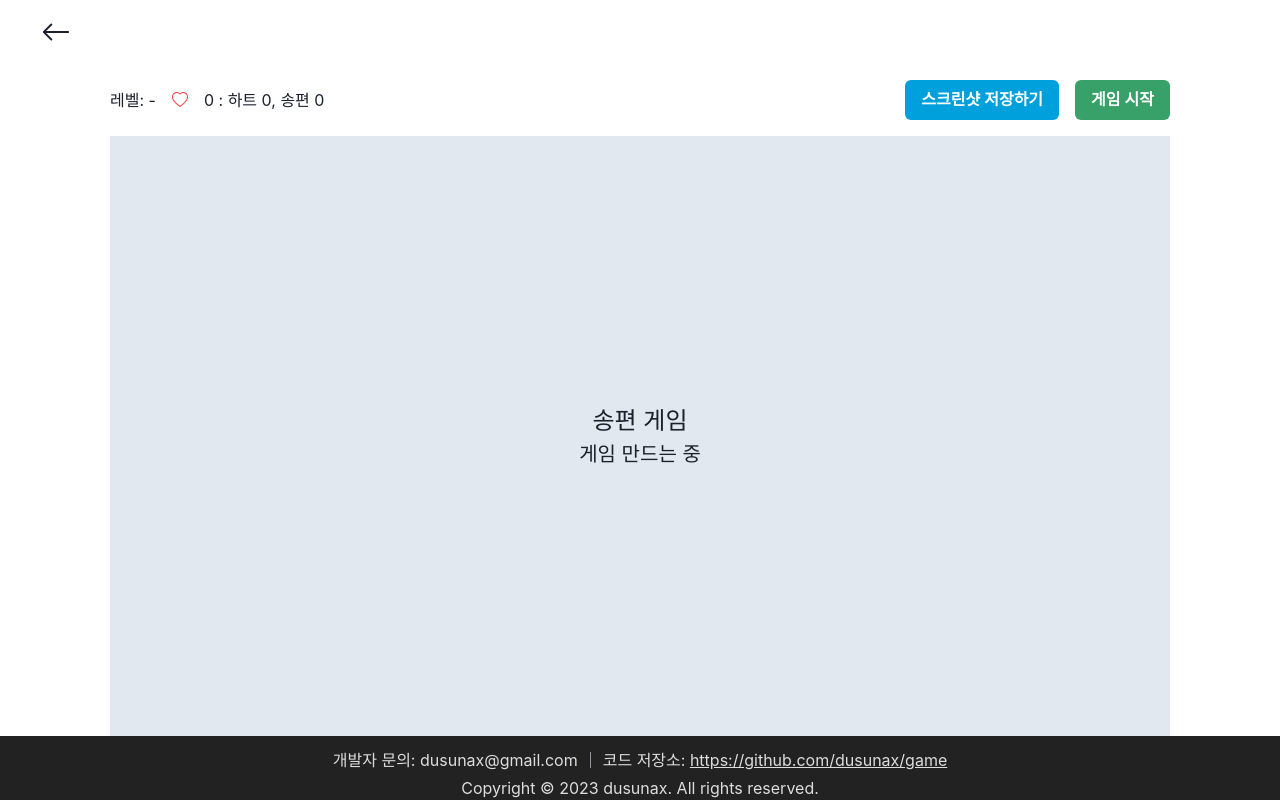
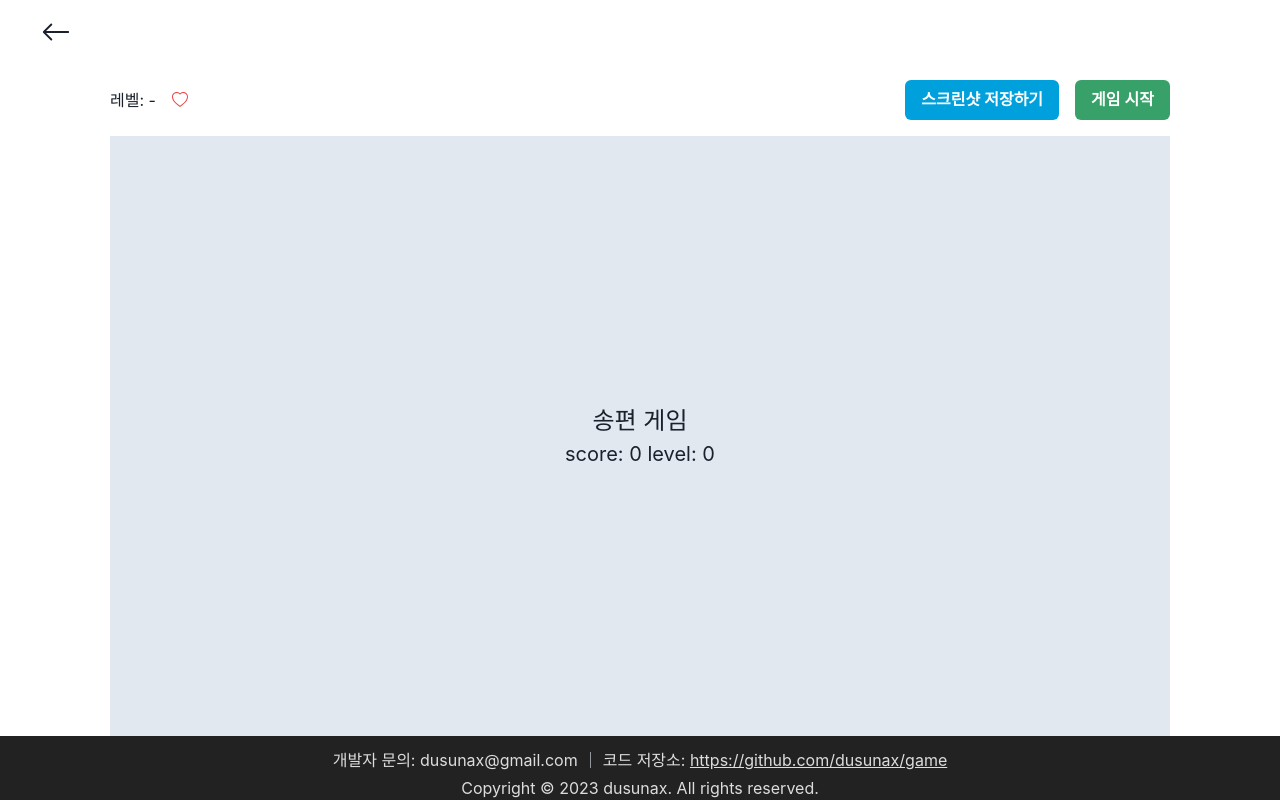
Before and after one commit to dusunax/game, a Next.js app: page /slingshot in a window 1280 px wide. Both pictures are taken after a click on the button "게임 종료". Built offline with nearby package versions, Linux system fonts and the light colour scheme.

Commit message:
Feat : hide buttons

```diff
--- a/src/components/Home/ScreenShotButton.tsx
+++ b/src/components/Home/ScreenShotButton.tsx
@@ -1,3 +1,4 @@
+"use client";
 import { Button, useToast } from "@chakra-ui/react";
 import html2canvas from "html2canvas";
 import { useState } from "react";
--- a/src/components/SlingShot/SlingShot.tsx
+++ b/src/components/SlingShot/SlingShot.tsx
@@ -4,6 +4,7 @@ import UseMatter from "./hooks/useMatter";
 import { Button, Text } from "@chakra-ui/react";
 import { BsHeart, BsHeartFill } from "react-icons/bs";
 import ScreenShotButton from "../Home/ScreenShotButton";
+import { useSearchParams } from "next/navigation";
 
 export default function SlingShot() {
   const renderRef = useRef<HTMLDivElement | null>(null);
@@ -18,6 +19,8 @@ export default function SlingShot() {
     count,
     finalLevel,
   } = UseMatter(renderRef);
+  const params = useSearchParams();
+  const mode = params.get("mode");
 
   return (
     <div className="max-w-[1060px]">
@@ -34,9 +37,11 @@ export default function SlingShot() {
 
             {life === 0 && <BsHeart />}
           </div>
-          <div>
-            {score} : 하트 {count.heart}, 송편 {count.block}
-          </div>
+          {!isGameover && (
+            <div>
+              {score} : 하트 {count.heart}, 송편 {count.block}
+            </div>
+          )}
         </div>
         <div className="flex gap-4">
           <ScreenShotButton />
@@ -45,7 +50,8 @@ export default function SlingShot() {
           ) : (
             <EndButton level={level} onClick={gameOver} />
           )}
-          {level !== 0 &&
+          {mode === "dev" &&
+            level !== 0 &&
             !isGameover &&
             Array(finalLevel)
               .fill("")
@@ -72,7 +78,11 @@ export default function SlingShot() {
       {level === 0 && (
         <div className="w-[1060px] min-h-[600px] bg-slate-200 flex-center flex-col">
           <Text fontSize={"2xl"}>송편 게임</Text>
-          <Text fontSize={"xl"}>게임 만드는 중</Text>
+          <Text fontSize={"xl"}>
+            {isGameover
+              ? "score: " + score + "\n level: " + level
+              : "게임 만드는 중"}
+          </Text>
         </div>
       )}
     </div>
```
